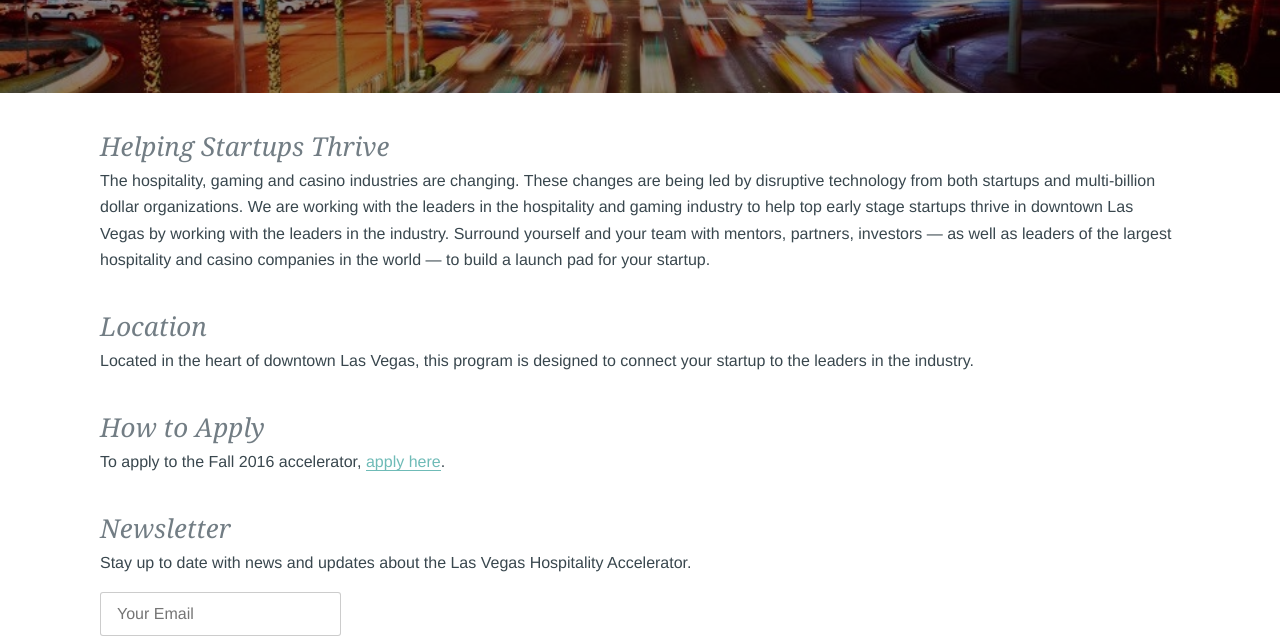
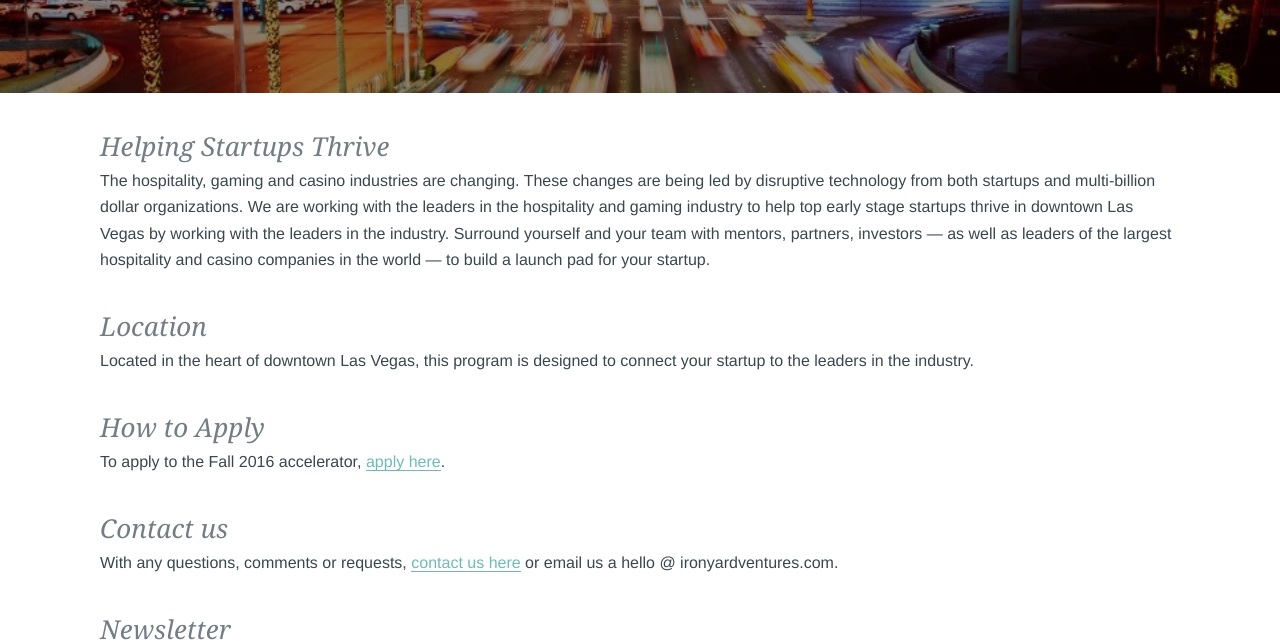
Before and after one commit to MartyBauer/ironyardventures.com, a website: page public/las-vegas.html in a window 1280 px wide. Shown: the part 326-968 px from the top of the page. Drawn offline with Linux system fonts and the light colour scheme.

Commit message:
added Contact us

```diff
--- a/public/las-vegas.html
+++ b/public/las-vegas.html
@@ -75,6 +75,15 @@
           <p>To apply to the Fall 2016 accelerator, <a href="https://angel.co/theironyard-las-vegas-hospitality-accelerator-fall-2016/apply" target="_blank">apply here</a>.</p>
         </div>
       </section>
+
+      <section class="section">
+        <div class="layout--constrained">
+          <h2>Contact us</h2>
+          <p>With any questions, comments or requests, <a href="mailto:hello@ironyardventures.com?subject=Iron Yard Ventures Las Vegas Hospitality Accelerator" target="_blank">contact us here</a> or email us a hello @ ironyardventures.com.</p>
+        </div>
+      </section>
+
+
       <section class="section newsletter">
         <div class="layout--constrained">
           <h2>Newsletter</h2>
```
